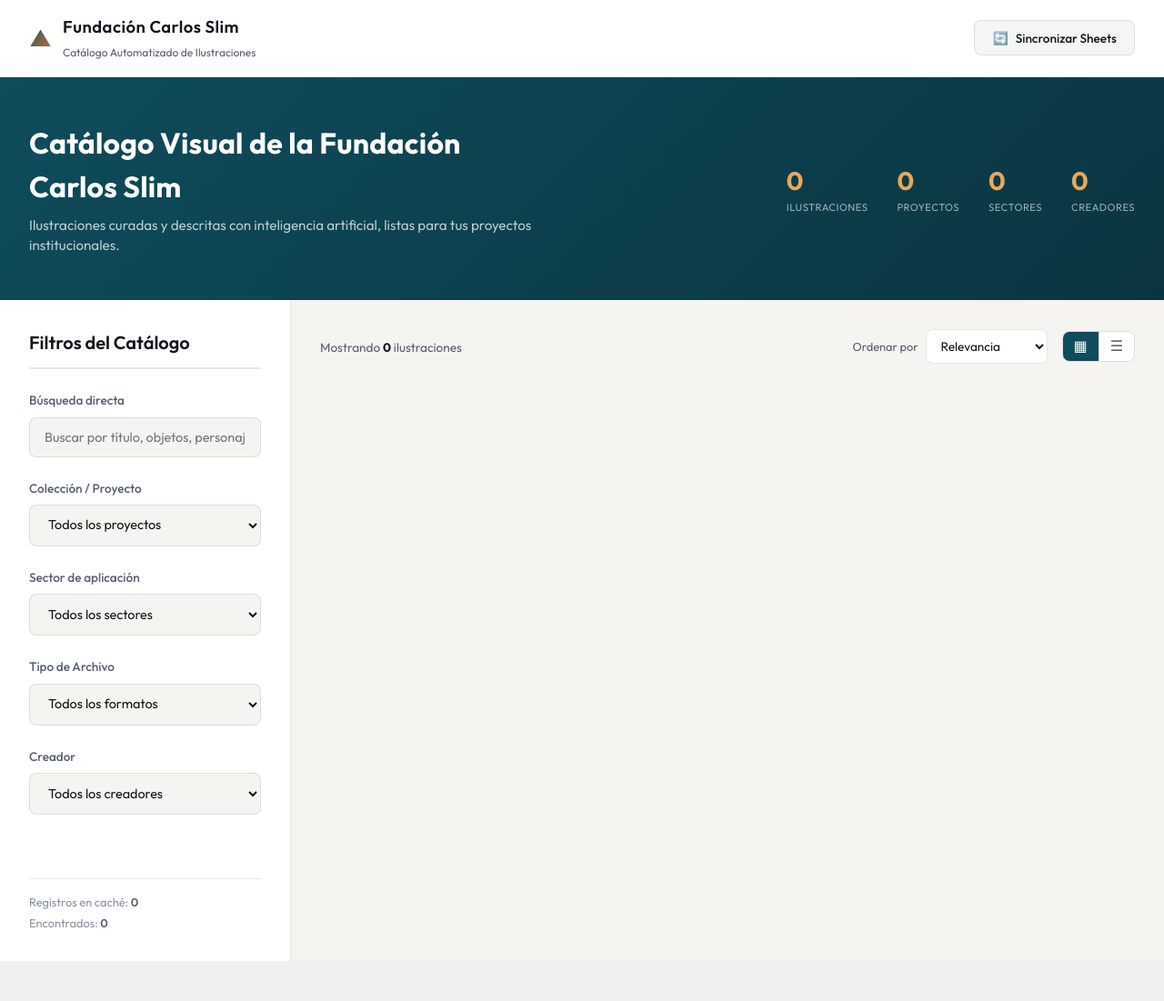
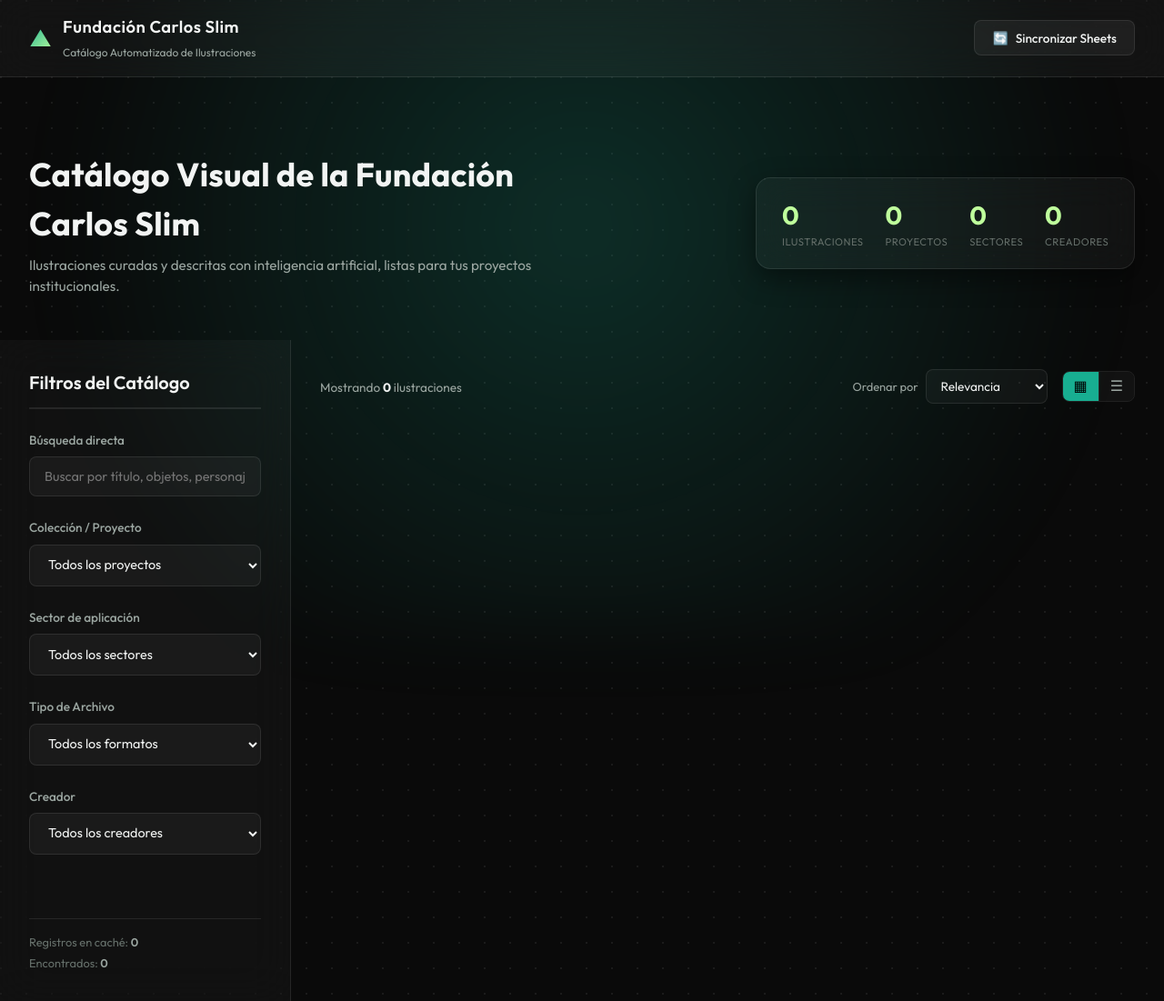
Before and after one commit to omargchibi/portal-ilustraciones, a Flask app: page / in a window 1280 px wide. Shown: the whole page at 91% size. Before the commit the page ends 1057 px from the top, so only its background shows below. Run offline with Flask 3, Linux system fonts and the light colour scheme.

Commit message:
Rediseñar a tema oscuro con vidrio esmerilado y animaciones de scroll
Inspirado en codecraftsmen.io: paleta negro/teal-mint, fondo con textura
de puntos y resplandor radial, paneles glassmorphism (navbar, sidebar,
tarjetas, modal), navbar que se oculta/aparece con el scroll, y
animaciones de aparición (fade + slide) al entrar elementos en viewport.

Co-Authored-By: Claude Sonnet 5 <noreply@anthropic.com>

```diff
--- a/static/style.css
+++ b/static/style.css
@@ -1,38 +1,40 @@
-/* Paleta de Colores y Variables de Diseño — Teal Profundo / Terracota */
+/* Tema Oscuro — Teal / Mint sobre Negro, inspirado en codecraftsmen.io */
 :root {
-    --bg-main: #F5F4F1;
-    --bg-card: #FFFFFF;
-    --bg-card-hover: #FFFFFF;
-    --bg-sidebar: #FFFFFF;
-    --border-color: rgba(18, 22, 28, 0.10);
-    --border-color-active: rgba(15, 76, 92, 0.45);
+    --bg-main: #0A0A0A;
+    --bg-card: rgba(255, 255, 255, 0.035);
+    --bg-card-hover: rgba(255, 255, 255, 0.06);
+    --bg-sidebar: rgba(255, 255, 255, 0.03);
+    --glass-bg: rgba(255, 255, 255, 0.04);
+    --glass-border: rgba(255, 255, 255, 0.09);
+    --border-color: rgba(255, 255, 255, 0.09);
+    --border-color-active: rgba(24, 174, 145, 0.5);
 
-    --text-primary: #12161C;
-    --text-secondary: #57606F;
-    --text-muted: #8A93A1;
+    --text-primary: #F2F4F3;
+    --text-secondary: #9BA6A1;
+    --text-muted: #656F6A;
 
-    --accent-primary: #0F4C5C;
-    --accent-primary-hover: #0C3D49;
-    --accent-primary-rgb: 15, 76, 92;
-    --accent-secondary: #C87A3B;
-    --accent-secondary-hover: #B06A2F;
-    --accent-secondary-rgb: 200, 122, 59;
+    --accent-primary: #18AE91;
+    --accent-primary-hover: #149A80;
+    --accent-primary-rgb: 24, 174, 145;
+    --accent-secondary: #BFFF9C;
+    --accent-secondary-hover: #A6E682;
+    --accent-secondary-rgb: 191, 255, 156;
 
-    --accent-green: #059669;
-    --accent-green-rgb: 5, 150, 105;
-    --accent-amber: #D97706;
-    --accent-amber-rgb: 217, 119, 6;
-    --accent-red: #DC2626;
-    --accent-red-rgb: 220, 38, 38;
+    --accent-green: #34D399;
+    --accent-green-rgb: 52, 211, 153;
+    --accent-amber: #FBBF24;
+    --accent-amber-rgb: 251, 191, 36;
+    --accent-red: #F87171;
+    --accent-red-rgb: 248, 113, 113;
 
-    --overlay-dark: #12161C;
-    --overlay-dark-soft: rgba(18, 22, 28, 0.85);
+    --overlay-dark: #000000;
+    --overlay-dark-soft: rgba(0, 0, 0, 0.75);
 
     --font-sans: 'Outfit', -apple-system, BlinkMacSystemFont, "Segoe UI", Roboto, sans-serif;
 
-    --shadow-sm: 0 2px 8px rgba(18, 22, 28, 0.06);
-    --shadow-md: 0 10px 30px rgba(18, 22, 28, 0.10);
-    --shadow-lg: 0 20px 50px rgba(18, 22, 28, 0.18);
+    --shadow-sm: 0 2px 10px rgba(0, 0, 0, 0.35);
+    --shadow-md: 0 10px 30px rgba(0, 0, 0, 0.45);
+    --shadow-lg: 0 20px 60px rgba(0, 0, 0, 0.6);
 
     --transition-fast: 0.2s cubic-bezier(0.4, 0, 0.2, 1);
     --transition-normal: 0.3s cubic-bezier(0.4, 0, 0.2, 1);
@@ -46,7 +48,10 @@
 }
 
 body {
+    position: relative;
     background-color: var(--bg-main);
+    background-image: radial-gradient(circle at 1px 1px, rgba(255, 255, 255, 0.07) 1px, transparent 0);
+    background-size: 28px 28px;
     color: var(--text-primary);
     font-family: var(--font-sans);
     line-height: 1.5;
@@ -54,14 +59,36 @@ body {
     overflow-x: hidden;
 }
 
+/* Resplandor radial fijo detrás del contenido, estilo "glow" tech */
+body::before {
+    content: '';
+    position: fixed;
+    top: -25%;
+    left: 50%;
+    transform: translateX(-50%);
+    width: 1400px;
+    height: 900px;
+    max-width: 220vw;
+    background: radial-gradient(circle, rgba(var(--accent-primary-rgb), 0.22) 0%, rgba(var(--accent-primary-rgb), 0) 70%);
+    filter: blur(40px);
+    pointer-events: none;
+    z-index: -1;
+}
+
 /* Barra de Navegación */
 .navbar {
-    background-color: var(--bg-sidebar);
-    border-bottom: 1px solid var(--border-color);
+    background-color: var(--glass-bg);
+    border-bottom: 1px solid var(--glass-border);
     position: sticky;
     top: 0;
     z-index: 100;
-    backdrop-filter: blur(12px);
+    backdrop-filter: blur(20px);
+    -webkit-backdrop-filter: blur(20px);
+    transition: transform var(--transition-normal), opacity var(--transition-normal);
+}
+
+.navbar.nav-hidden {
+    transform: translateY(-100%);
 }
 
 .navbar-container {
@@ -115,6 +142,8 @@ body {
 .sidebar {
     background-color: var(--bg-sidebar);
     border-right: 1px solid var(--border-color);
+    backdrop-filter: blur(24px);
+    -webkit-backdrop-filter: blur(24px);
     padding: 2rem;
     display: flex;
     flex-direction: column;
@@ -148,7 +177,7 @@ body {
 .filter-group input[type="text"],
 .filter-group select {
     width: 100%;
-    background-color: var(--bg-main);
+    background-color: var(--glass-bg);
     border: 1px solid var(--border-color);
     border-radius: 8px;
     padding: 0.75rem 1rem;
@@ -183,9 +213,8 @@ body {
 
 /* Hero de Bienvenida */
 .hero {
-    background: linear-gradient(135deg, var(--accent-primary) 0%, #0A3540 100%);
-    color: #FFFFFF;
-    padding: 3rem 2rem;
+    padding: 5rem 2rem 3rem;
+    position: relative;
 }
 
 .hero-container {
@@ -203,20 +232,28 @@ body {
 }
 
 .hero-title {
-    font-size: 2rem;
+    font-size: 2.25rem;
     font-weight: 700;
     letter-spacing: 0.2px;
+    color: var(--text-primary);
 }
 
 .hero-subtitle {
     font-size: 0.95rem;
-    color: rgba(255, 255, 255, 0.72);
+    color: var(--text-secondary);
     margin-top: 0.5rem;
 }
 
 .hero-stats {
     display: flex;
-    gap: 2rem;
+    gap: 1.5rem;
+    background-color: var(--glass-bg);
+    border: 1px solid var(--glass-border);
+    backdrop-filter: blur(20px);
+    -webkit-backdrop-filter: blur(20px);
+    border-radius: 16px;
+    padding: 1.25rem 1.75rem;
+    box-shadow: var(--shadow-md);
 }
 
 .hero-stat {
@@ -227,14 +264,14 @@ body {
 .hero-stat-value {
     font-size: 1.75rem;
     font-weight: 700;
-    color: #E8A85C;
+    color: var(--accent-secondary);
 }
 
 .hero-stat-label {
     font-size: 0.7rem;
     text-transform: uppercase;
     letter-spacing: 0.5px;
-    color: rgba(255, 255, 255, 0.6);
+    color: var(--text-muted);
 }
 
 /* Sección de la Galería */
@@ -321,12 +358,12 @@ body {
 }
 
 .view-toggle-btn:hover {
-    background-color: rgba(18, 22, 28, 0.04);
+    background-color: rgba(255, 255, 255, 0.07);
 }
 
 .view-toggle-btn.active {
     background-color: var(--accent-primary);
-    color: #FFFFFF;
+    color: var(--overlay-dark);
 }
 
 /* Cargadores y Spinners */
@@ -550,22 +589,22 @@ body {
 
 .btn-primary {
     background-color: var(--accent-primary);
-    color: #FFFFFF;
+    color: var(--overlay-dark);
 }
 
 .btn-primary:hover {
     background-color: var(--accent-primary-hover);
-    box-shadow: 0 0 12px rgba(var(--accent-primary-rgb), 0.35);
+    box-shadow: 0 0 16px rgba(var(--accent-primary-rgb), 0.45);
 }
 
 .btn-secondary {
-    background-color: rgba(18, 22, 28, 0.04);
+    background-color: rgba(255, 255, 255, 0.05);
     border: 1px solid var(--border-color);
     color: var(--text-primary);
 }
 
 .btn-secondary:hover {
-    background-color: rgba(18, 22, 28, 0.08);
+    background-color: rgba(255, 255, 255, 0.1);
 }
 
 /* Modales */
@@ -876,6 +916,31 @@ body {
     display: none !important;
 }
 
+/* Animaciones de aparición al hacer scroll */
+.reveal {
+    opacity: 0;
+    transform: translateY(28px);
+    transition: opacity 0.7s cubic-bezier(0.16, 1, 0.3, 1), transform 0.7s cubic-bezier(0.16, 1, 0.3, 1);
+    will-change: opacity, transform;
+}
+
+.reveal.is-visible {
+    opacity: 1;
+    transform: translateY(0);
+}
+
+.hero-stats.reveal {
+    transition-delay: 0.12s;
+}
+
+@media (prefers-reduced-motion: reduce) {
+    .reveal {
+        opacity: 1;
+        transform: none;
+        transition: none;
+    }
+}
+
 /* Custom Scrollbars */
 ::-webkit-scrollbar {
     width: 6px;
@@ -887,12 +952,12 @@ body {
 }
 
 ::-webkit-scrollbar-thumb {
-    background: rgba(18, 22, 28, 0.15);
+    background: rgba(255, 255, 255, 0.15);
     border-radius: 3px;
 }
 
 ::-webkit-scrollbar-thumb:hover {
-    background: rgba(18, 22, 28, 0.3);
+    background: rgba(255, 255, 255, 0.3);
 }
 
 /* Responsive Desktops, Tablets y Celulares */
--- a/templates/index.html
+++ b/templates/index.html
@@ -31,11 +31,11 @@
     <!-- Hero de Bienvenida -->
     <section class="hero">
         <div class="hero-container">
-            <div class="hero-text">
+            <div class="hero-text reveal">
                 <h2 class="hero-title">Catálogo Visual de la Fundación Carlos Slim</h2>
                 <p class="hero-subtitle">Ilustraciones curadas y descritas con inteligencia artificial, listas para tus proyectos institucionales.</p>
             </div>
-            <div class="hero-stats" id="hero-stats">
+            <div class="hero-stats reveal" id="hero-stats">
                 <div class="hero-stat">
                     <span class="hero-stat-value" id="hero-stat-total">0</span>
                     <span class="hero-stat-label">Ilustraciones</span>
@@ -59,7 +59,7 @@
     <!-- Contenedor Principal de la App -->
     <main class="app-container">
         <!-- Panel Lateral de Filtros -->
-        <aside class="sidebar">
+        <aside class="sidebar reveal">
             <div class="sidebar-header">
                 <h2>Filtros del Catálogo</h2>
             </div>
```
Also changed, not shown: other parts of static/style.css (+15 -11 lines), static/script.js (+44 -3 lines).
